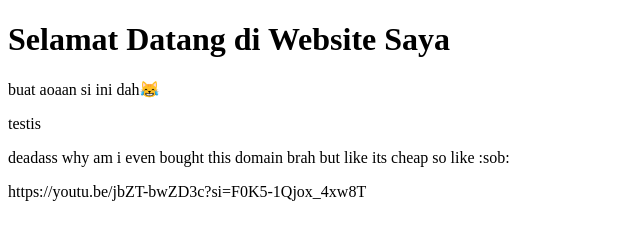
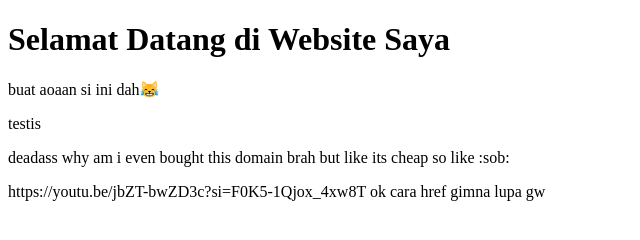
Before and after one commit to onurja/ONUR-MAIN, a plain HTML site: page index.html in a window 1280 px wide. Shown: the whole page, without its empty margins (0-640 px from the left). Drawn offline with Linux system fonts and the light colour scheme.

Commit message:
Update index.html

```diff
--- a/index.html
+++ b/index.html
@@ -10,7 +10,7 @@
     <p>buat aoaan si ini dah😹</p>
     <p>testis</p>
     <p>deadass why am i even bought this domain brah but like its cheap so like :sob:</p>
-    <p>https://youtu.be/jbZT-bwZD3c?si=F0K5-1Qjox_4xw8T</p>
+    <p>https://youtu.be/jbZT-bwZD3c?si=F0K5-1Qjox_4xw8T ok cara href gimna lupa gw</p>
 </body>
 </html>
 <!-- flag -->
```
